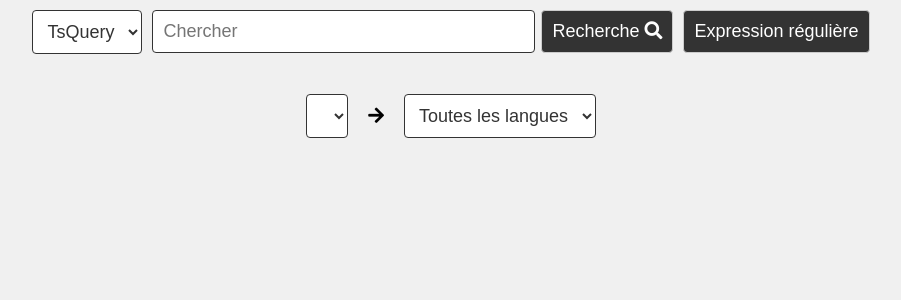
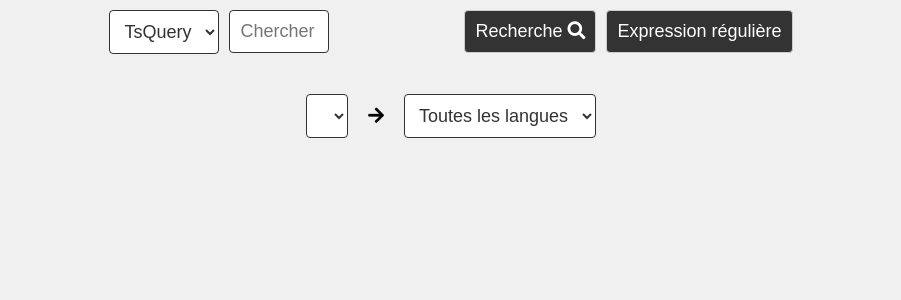
Before and after one commit to Lexika-Project/lexika, a Flask app: page /home in a window 1280 px wide. Shown: the part 60-360 px from the top of the page, without its empty margins (189-1090 px from the left). Run offline with Flask 3, Linux system fonts and the light colour scheme; data that the repository does not hold is empty; some libraries are stand-ins or nearby versions.

Commit message:
Update style.css

```diff
--- a/site/static/css/style.css
+++ b/site/static/css/style.css
@@ -131,7 +131,7 @@ table th {
 
 #search {
     cursor: pointer;
-    width: 145%;
+    width: 100px;
     padding: 10px;
     font-size: 18px;
     background-color: #ffffff;
```
